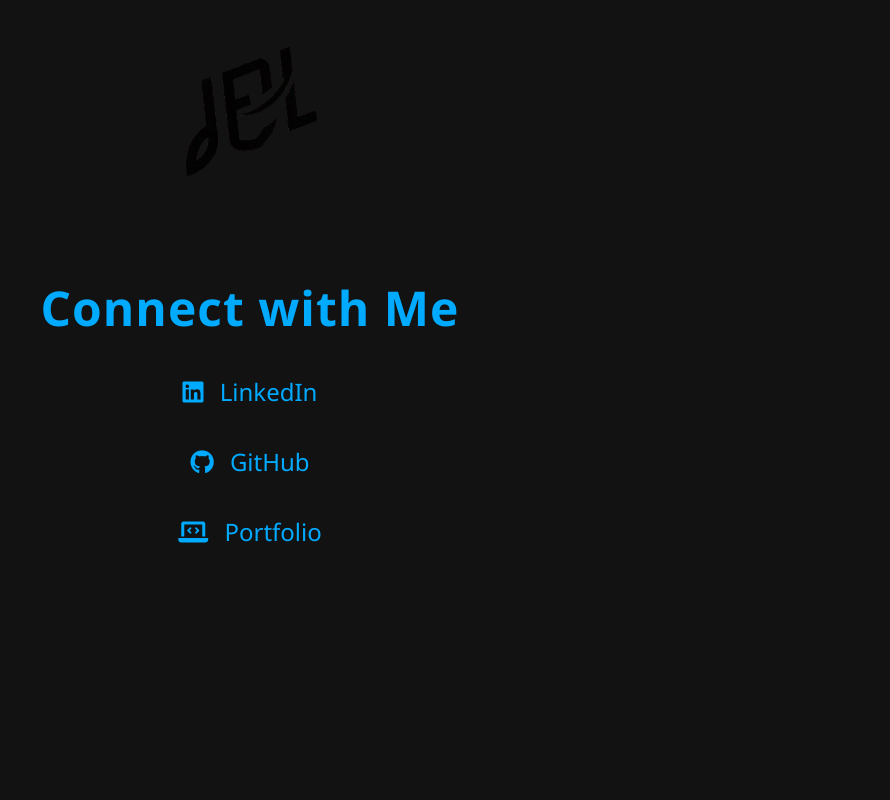
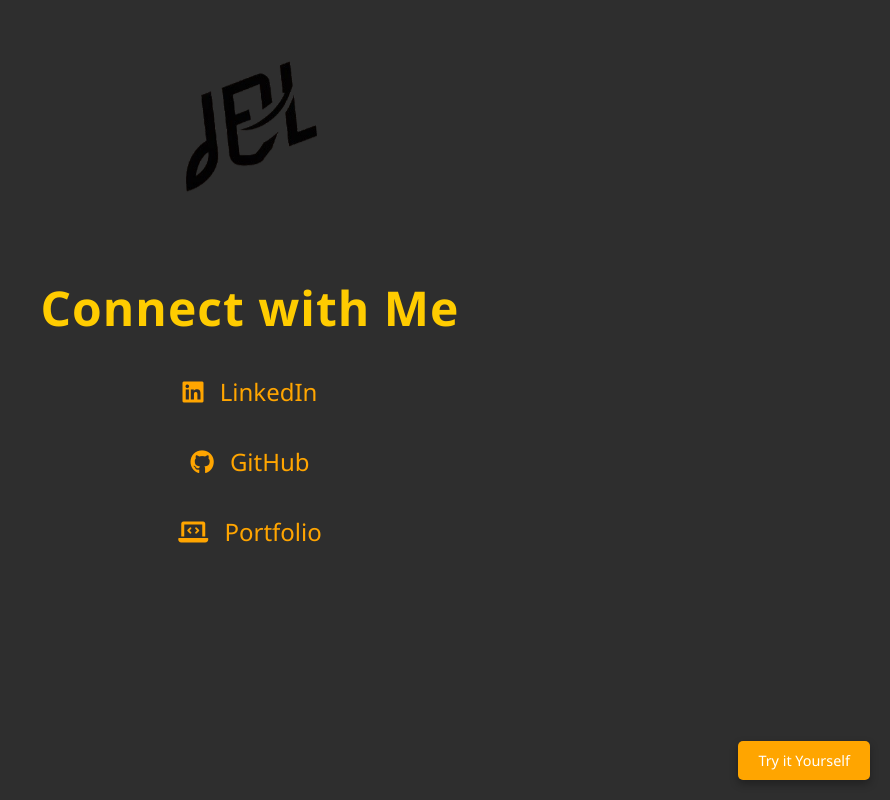
Before and after one commit to jeel0/my-social-links, a plain HTML site: page index.html in a window 1280 px wide. Shown: the whole page, without its empty margins (390-1280 px from the left). Drawn offline with Linux system fonts and the light colour scheme.

Commit message:
improve UI

```diff
--- a/index.html
+++ b/index.html
@@ -6,81 +6,125 @@
     <title>Connect with Me</title>
     <link rel="stylesheet" href="https://cdnjs.cloudflare.com/ajax/libs/font-awesome/6.0.0-beta3/css/all.min.css">
     <style>
-        /* General body styling for dark theme */
+        /* General body styling with grayish background */
         body {
             font-family: 'Segoe UI', Tahoma, Geneva, Verdana, sans-serif;
-            background-color: #121212;
+            background-color: #2E2E2E; /* Grayish background */
             color: #ffffff;
             text-align: center;
             padding: 50px;
             margin: 0;
             opacity: 0;
-            animation: fadeIn 1s forwards; /* Fade-in animation */
+            animation: fadeIn 1s forwards;
         }
         @keyframes fadeIn {
             from { opacity: 0; }
             to { opacity: 1; }
         }
+
+        /* Title Styling */
         h1 {
             margin-bottom: 30px;
-            color: #00aaff;
+            color: #FFCC00; /* Distinct gold-like color for title */
             font-size: 3em;
             letter-spacing: 1px;
         }
+
         ul {
             list-style-type: none;
             padding: 0;
         }
+
         li {
             margin: 20px 0;
         }
-        /* Link styling */
+
+        /* Link Styling */
         a {
             text-decoration: none;
-            color: #00aaff;
+            color: #FFA500; /* Light orange for the links */
             font-size: 1.5em;
             transition: color 0.3s ease-in-out;
             position: relative;
             display: inline-block;
             padding: 5px 10px;
         }
+
         a:hover {
-            color: #00ffaa;
+            color: #FFD700; /* Gold-ish color on hover */
         }
+
         /* Icon and text alignment */
         .icon {
             margin-right: 10px;
-            color: #00aaff;
+            color: #FFA500;
         }
+
         li a::after {
             content: "";
             display: block;
             width: 0;
             height: 2px;
-            background: #00aaff;
+            background: #FFA500;
             transition: width 0.3s;
             margin-top: 5px;
         }
+
         li a:hover::after {
             width: 100%;
         }
-        /* Logo animation */
+
+        /* Logo zoom-in and shrink animation */
         .logo {
             max-width: 150px;
             margin-bottom: 30px;
-            animation: bounce 2s infinite ease-in-out;
+            animation: logoZoom 2s ease-in-out forwards;
         }
-        @keyframes bounce {
-            0%, 100% { transform: translateY(0); }
-            50% { transform: translateY(-15px); }
+
+        @keyframes logoZoom {
+            0% {
+                transform: scale(10);
+                opacity: 0;
+            }
+            100% {
+                transform: scale(1);
+                opacity: 1;
+            }
         }
+
+        /* Small Button in the bottom-right corner */
+        .try-it-button {
+            position: fixed;
+            bottom: 20px;
+            right: 20px;
+            background-color: #FFA500; /* Light orange button */
+            color: #ffffff;
+            padding: 10px 20px;
+            border-radius: 5px;
+            font-size: 0.9em;
+            cursor: pointer;
+            text-decoration: none;
+            transition: background-color 0.3s;
+            box-shadow: 0px 4px 8px rgba(0, 0, 0, 0.3);
+        }
+
+        .try-it-button:hover {
+            background-color: #FFD700; /* Gold hover */
+        }
+
         /* Responsive layout */
         @media (max-width: 768px) {
             h1 {
                 font-size: 2.5em;
             }
+
             a {
                 font-size: 1.2em;
+            }
+
+            .try-it-button {
+                padding: 8px 16px;
+                font-size: 0.8em;
             }
         }
     </style>
@@ -107,5 +151,8 @@
             </a>
         </li>
     </ul>
+
+    <!-- "Try it Yourself" button in the bottom-right corner -->
+    <a href="https://github.com/jeel0/my-social-links" target="_blank" class="try-it-button">Try it Yourself</a>
 </body>
 </html>
```
